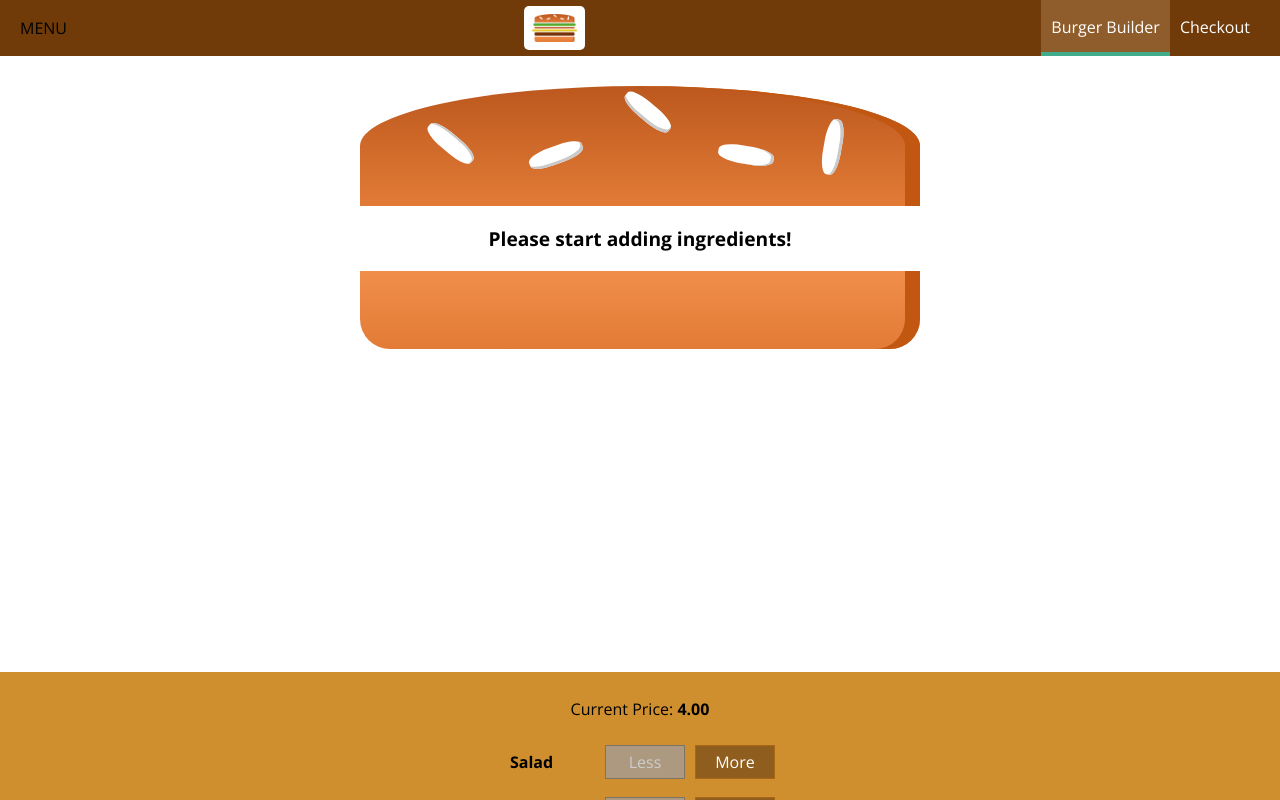
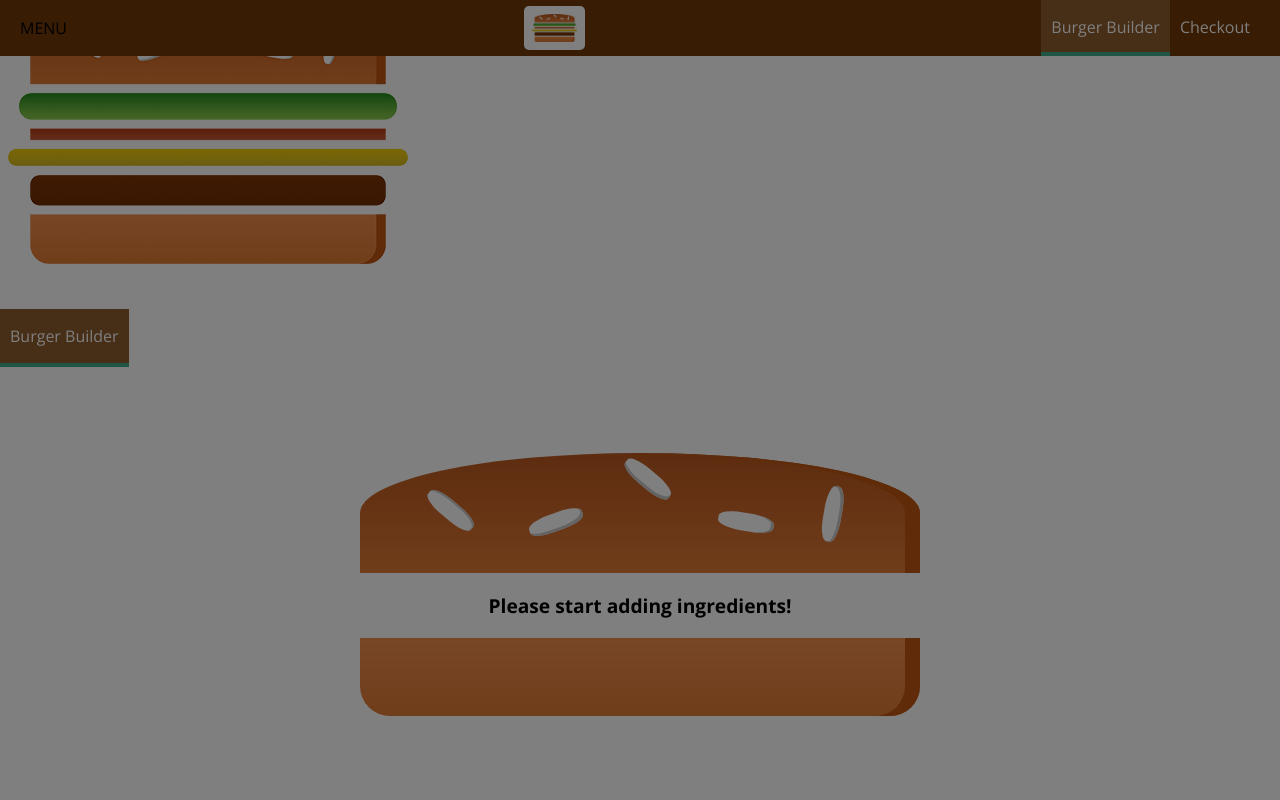
Before and after one commit to ebozkurt93/react-course-burger-builder, a React app: page / in a window 1280 px wide. Shown: the top 800 px of the page. Built offline with nearby package versions, Linux system fonts and the light colour scheme.

Commit message:
video 132

```diff
--- a/src/components/Layout/Layout.js
+++ b/src/components/Layout/Layout.js
@@ -1,18 +1,36 @@
-import React from 'react';
+import React, { Component } from 'react';
 
 import Aux from '../../hoc/Aux_';
 import classes from './Layout.css';
 import Toolbar from '../Navigation/Toolbar/Toolbar';
 import SideDrawer from '../Navigation/SideDrawer/SideDrawer';
 
-const layout = (props) => (
-    <Aux>
-        <Toolbar></Toolbar>
-        <SideDrawer />
-        <main className={classes.Content}>
-            {props.children}
-        </main>
-    </Aux>
-);
+class Layout extends Component {
+    state = {
+        showSideDrawer: true
+    };
 
-export default layout;
+    sideDrawerClosedHandler = () => {
+        this.setState({ showSideDrawer: false });
+    };
+
+    sideDrawerToggleHandler = (state) => {
+        this.setState((prevState) => {
+            return { showSideDrawer: !prevState.showSideDrawer }});
+    }
+
+render() {
+    return (
+        <Aux>
+            <Toolbar drawerToggleClicked={this.sideDrawerToggleHandler} ></Toolbar>
+            <SideDrawer open={this.state.showSideDrawer} closed={this.sideDrawerClosedHandler} />
+            <main className={classes.Content}>
+                {this.props.children}
+            </main>
+        </Aux>
+    );
+}
+
+}
+
+export default Layout;
--- /dev/null
+++ b/src/components/Navigation/SideDrawer/DrawerToggle/DrawerToggle.js
@@ -0,0 +1,7 @@
+import React from 'react';
+
+const drawerToggle = (props) => (
+    <div onClick={props.clicked} >MENU</div>
+);
+
+export default drawerToggle;
--- a/src/components/Navigation/SideDrawer/SideDrawer.js
+++ b/src/components/Navigation/SideDrawer/SideDrawer.js
@@ -3,12 +3,18 @@
 import Logo from '../Logo/Logo';
 import NavigationItems from '../NavigationItems/NavigationItems';
 import classes from './SideDrawer.css';
-
+import Backdrop from '../../UI/Backdrop/Backdrop';
+import Aux from '../../../hoc/Aux_';
 
 const sideDrawer = (props) => {
-    //...
+    let attachedClasses = [classes.Sidedrawer, classes.Close];
+    if (props.open) {
+        attachedClasses = [classes.Sidedrawer, classes.Open];
+    }
     return (
-        <div className={classes.SideDrawer}>
+        <Aux>
+            <Backdrop show={props.open} clicked={props.closed} />
+            <div className={attachedClasses.join(' ')}>
                 <div className={classes.Logo}>
                     <Logo />
                 </div>
@@ -16,6 +22,7 @@
                     <NavigationItems />
                 </nav>
             </div>
+        </Aux>
     );
 };
 
--- a/src/components/Navigation/Toolbar/Toolbar.js
+++ b/src/components/Navigation/Toolbar/Toolbar.js
@@ -3,11 +3,11 @@
 import classes from './Toolbar.css';
 import Logo from '../Logo/Logo';
 import NavigationItems from '../NavigationItems/NavigationItems';
-
+import DrawerToggle from '../SideDrawer/DrawerToggle/DrawerToggle';
 
 const toolbar = (props) => (
     <header className={classes.Toolbar}>
-        <div>MENU</div>
+        <DrawerToggle clicked={props.drawerToggleClicked} />
         <div className={classes.Logo}>
             <Logo />
         </div>
```
Lines whose indentation alone changed are shown as unchanged.
